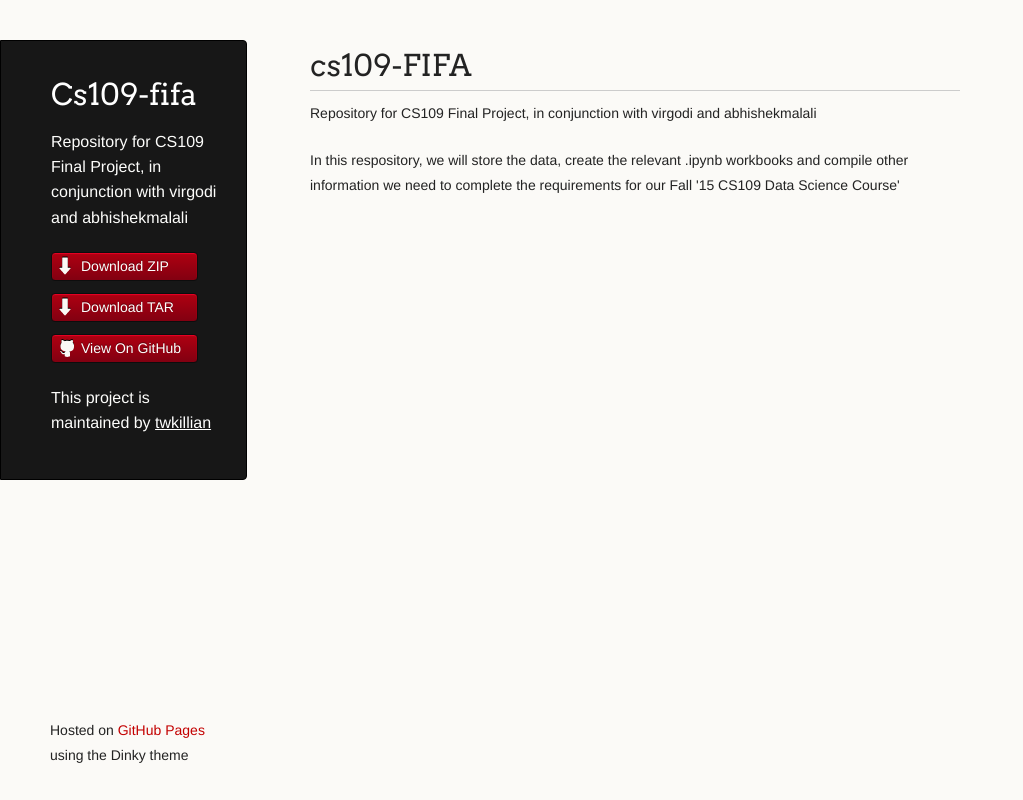
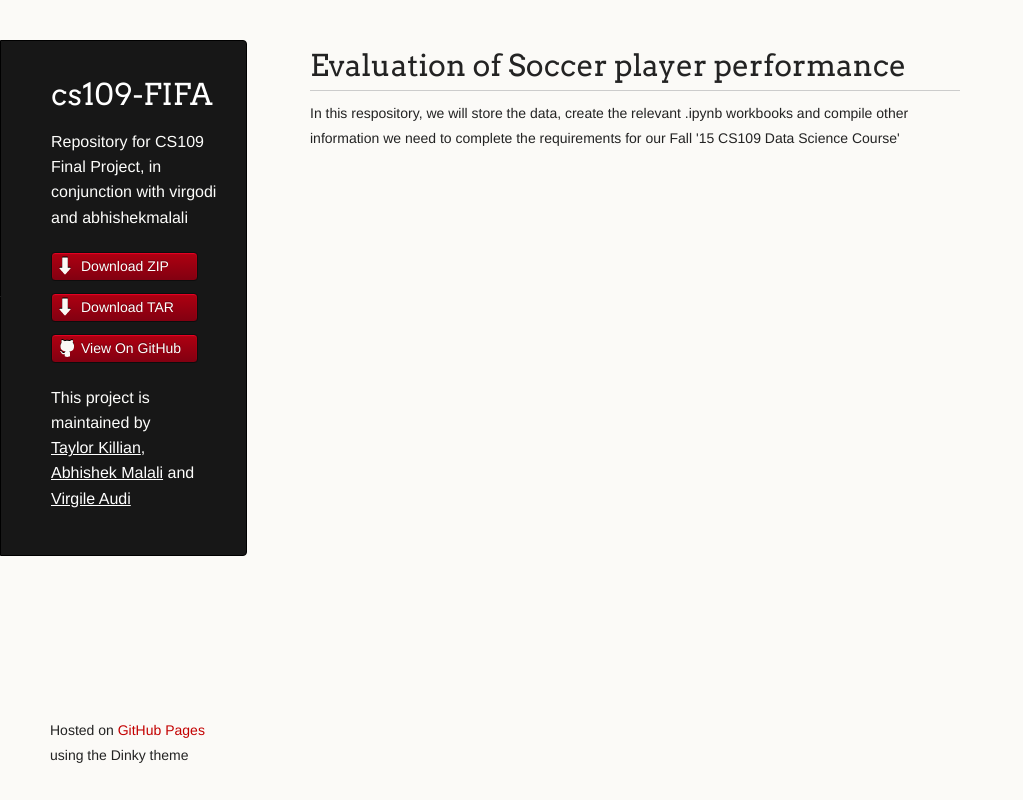
Before and after one commit to cs109-FIFA/cs109-FIFA, a plain HTML site: page index.html in a window 1280 px wide. Shown: the whole page, without its empty margins (0-1023 px from the left). Drawn offline with Linux system fonts and the light colour scheme.

Commit message:
Making minor changes

```diff
--- a/index.html
+++ b/index.html
@@ -1,9 +1,8 @@
-<!doctype html>
 <html>
   <head>
     <meta charset="utf-8">
     <meta http-equiv="X-UA-Compatible" content="chrome=1">
-    <title>Cs109-fifa by twkillian</title>
+    <title>Soccer player analysis</title>
 
     <link rel="stylesheet" href="stylesheets/styles.css">
     <link rel="stylesheet" href="stylesheets/github-light.css">
@@ -16,7 +15,7 @@
   <body>
     <div class="wrapper">
       <header>
-        <h1 class="header">Cs109-fifa</h1>
+        <h1 class="header">cs109-FIFA</h1>
         <p class="header">Repository for CS109 Final Project, in conjunction with virgodi and abhishekmalali</p>
 
         <ul>
@@ -25,15 +24,13 @@
           <li><a class="buttons github" href="https://github.com/twkillian/cs109-FIFA">View On GitHub</a></li>
         </ul>
 
-        <p class="header">This project is maintained by <a class="header name" href="https://github.com/twkillian">twkillian</a></p>
+        <p class="header">This project is maintained by <a class="header name" href="https://github.com/twkillian">Taylor Killian</a>, <a class="header name" href="https://github.com/abhishekmalali">Abhishek Malali</a> and <a class="header name" href="https://github.com/virgodi">Virgile Audi</a></p>
 
 
       </header>
       <section>
         <h1>
-<a id="cs109-fifa" class="anchor" href="#cs109-fifa" aria-hidden="true"><span class="octicon octicon-link"></span></a>cs109-FIFA</h1>
-
-<p>Repository for CS109 Final Project, in conjunction with virgodi and abhishekmalali</p>
+<a id="cs109-FIFA" class="anchor" href="#cs109-fifa" aria-hidden="true"><span class="octicon octicon-link"></span></a>Evaluation of Soccer player performance</h1>
 
 <p>In this respository, we will store the data, create the relevant .ipynb workbooks and compile other information we need to complete the requirements for our Fall '15 CS109 Data Science Course'</p>
       </section>
@@ -45,3 +42,4 @@
 
   </body>
 </html>
+<!doctype html>
```
